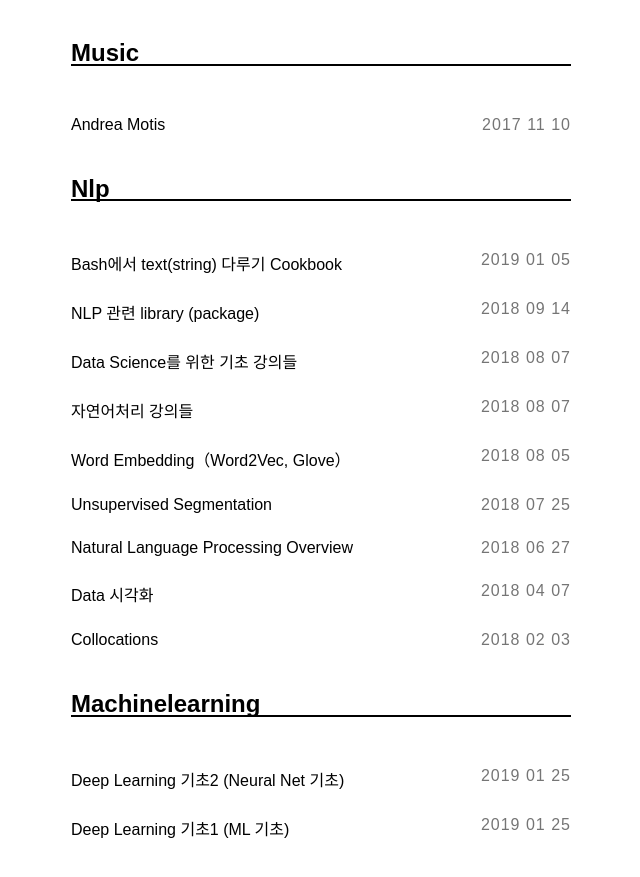
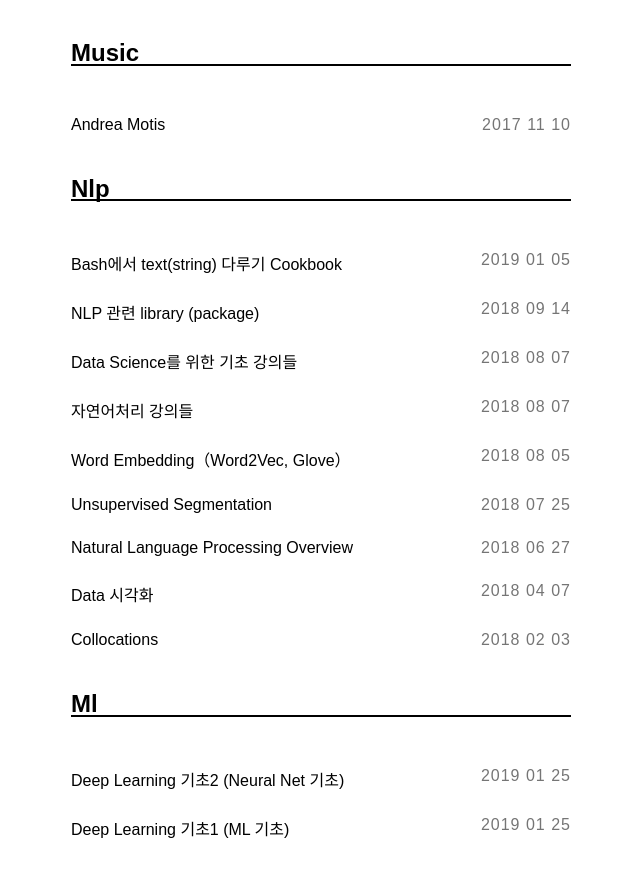
Before and after one commit to pinedance/blog, a Jekyll site: the page built from index.html, in a window 1280 px wide and 900 px high, scrolled down 9645 px. Shown: the top 877 px of the window, without its empty margins (319-959 px from the left). Built offline with Jekyll 4.4.1, drawn with Linux system fonts in a browser that asks for light colours; some web fonts are replaced; comment, search, counter and statistics services are not loaded.

Commit message:
apply mathjax

```diff
--- a/_posts/updates/2019-01-25-Deep-Neural-Nets-for-everyone1.md
+++ b/_posts/updates/2019-01-25-Deep-Neural-Nets-for-everyone1.md
@@ -1,7 +1,8 @@
 ---
 layout: post
 title:  "Deep Learning 기초1 (ML 기초)"
-categories: MachineLearning
+categories: ML
+use_math: True
 ---
 
 김성훈 교수님의 "모두를 위한 머신러닝/딥러닝 강의(시즌1)"를 듣고 내용을 정리해 둔다. 문서 가장 아래 적어 둔다.
--- a/_posts/updates/2019-01-25-Deep-Neural-Nets-for-everyone2.md
+++ b/_posts/updates/2019-01-25-Deep-Neural-Nets-for-everyone2.md
@@ -1,7 +1,8 @@
 ---
 layout: post
 title:  "Deep Learning 기초2 (Neural Net 기초)"
-categories: MachineLearning
+categories: ML
+use_math: True
 ---
 
 김성훈 교수님의 "모두를 위한 머신러닝/딥러닝 강의(시즌1)"를 듣고 내용을 정리해 둔다. 문서 가장 아래 적어 둔다.
```
Also changed, not shown: 1 other file.
